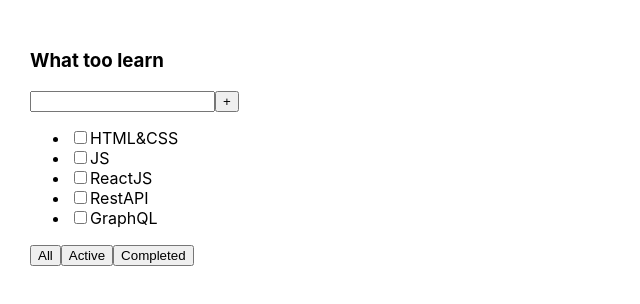
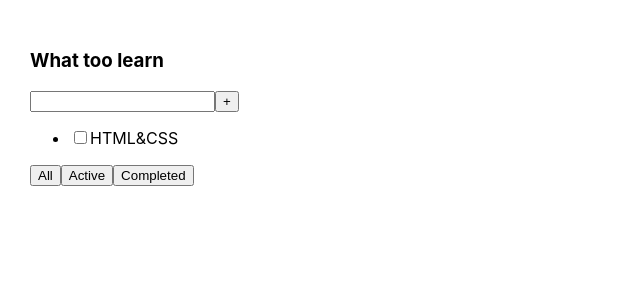
Before and after one commit to gogy9000/Mini-trello, a React (Create React App) app: page / in a window 1280 px wide. Shown: the top 304 px of the page, without its empty margins (0-640 px from the left). Built offline with nearby package versions, Linux system fonts and the light colour scheme.

Commit message:
use activeTask ButtonsBlock.tsx

```diff
--- a/src/ButtonsBlock.tsx
+++ b/src/ButtonsBlock.tsx
@@ -1,10 +1,21 @@
 import React from "react";
+import {getActiveTasksAC} from "./Redux/TaskBlokReducer";
 
-export const ButtonsBlock = (props: any) => {
+type ButtonsBlockType={
+    dispatch: (action:any) => void
+}
+
+export const ButtonsBlock = (props: ButtonsBlockType) => {
+
+    const onActiveTasks = () => {
+        props.dispatch(getActiveTasksAC())
+
+    }
+
     return (
         <div>
             <button>All</button>
-            <button>Active</button>
+            <button onClick={onActiveTasks}>Active</button>
             <button>Completed</button>
         </div>
     )
--- a/src/Input.tsx
+++ b/src/Input.tsx
@@ -16,7 +16,8 @@ export const Input = (props: InputPropsType) => {
 
     return (
         <div>
-            <input onChange={ChangeTextTaskTitle} value={props.state.newTaskTitle}/>
+            <input onChange={ChangeTextTaskTitle} value={props.newTaskTitle}/>
+
             <button onClick={addTask}>+</button>
         </div>
     )
--- a/src/Redux/TaskBlokReducer.ts
+++ b/src/Redux/TaskBlokReducer.ts
@@ -1,16 +1,12 @@
-
 import {StateType} from "../Types";
+import {type} from "os";
 
 const initialState: StateType = {
     tasks: [
-        {id: 0, title: 'HTML&CSS', isDone: false},
-        {id: 1, title: 'JS', isDone: false},
-        {id: 2, title: 'ReactJS', isDone: false},
-        {id: 3, title: 'RestAPI', isDone: false},
-        {id: 4, title: 'GraphQL', isDone: false},
+        {id: 1, title: 'HTML&CSS', isDone: false},
     ],
 
-    newTaskTitle: '' as string | number | readonly string[] | undefined
+    newTaskTitle: ''
 
 }
 
@@ -21,34 +17,47 @@ export let taskBlockReducer = (state: StateType = initialState, action: any) =>
             let newTask = {
                 id: Math.round(state.tasks.length * Math.random() * 1000000),
                 title: state.newTaskTitle,
-                isDone:false
+                isDone: false
             }
-            return {...state, tasks:[...state.tasks,newTask],newTaskTitle:''}
+            return {
+                ...state,
+                tasks: [...state.tasks, newTask], newTaskTitle: ''
+
+            }
 
 
         case 'CHANGE-TEXT-TASK-TITLE':
             return {...state, newTaskTitle: action.text}
 
         case 'CHECK-TASK':
-            return {...state,
-            tasks: state.tasks.map(task=> task.id===action.id?
-                !task.isDone?
-                    {...task, isDone:true}:{...task, isDone:false}:task)}
+            return {
+                ...state,
+                tasks: state.tasks.map(task => task.id === action.id ?
+                    task.isDone ?
+                        {...task, isDone: false} : {...task, isDone: true} : task)
+            }
+        case 'GET-ACTIVE-TASKS':
+            return {...state, tasks: state.tasks.filter(task => !task.isDone)}
 
-        default: return state
+        default:
+            return state
 
     }
 
 }
 
-type  addTaskACType={ type: typeof ADD_TASK }
-const ADD_TASK= 'ADD-TASK'
-export const addTaskAC = ():addTaskACType =>({type:ADD_TASK})
+type  addTaskACType = { type: typeof ADD_TASK }
+const ADD_TASK = 'ADD-TASK'
+export const addTaskAC = (): addTaskACType => ({type: ADD_TASK})
 
-type ChangeTextTaskTitleACType={ type: typeof CHANGE_TEXT_TASK_TITLE, text: string }
-const   CHANGE_TEXT_TASK_TITLE= 'CHANGE-TEXT-TASK-TITLE'
-export const ChangeTextTaskTitleAC = (text:string):ChangeTextTaskTitleACType =>({type: CHANGE_TEXT_TASK_TITLE, text})
+type ChangeTextTaskTitleACType = { type: typeof CHANGE_TEXT_TASK_TITLE, text: string }
+const CHANGE_TEXT_TASK_TITLE = 'CHANGE-TEXT-TASK-TITLE'
+export const ChangeTextTaskTitleAC = (text: string): ChangeTextTaskTitleACType => ({type: CHANGE_TEXT_TASK_TITLE, text})
 
-type checkTaskACType={type: typeof CHECK_TASK, id: number }
-const CHECK_TASK= 'CHECK-TASK'
-export const checkTaskAC=(id:number):checkTaskACType=>({type:CHECK_TASK,id})
+type checkTaskACType = { type: typeof CHECK_TASK, id: number }
+const CHECK_TASK = 'CHECK-TASK'
+export const checkTaskAC = (id: number): checkTaskACType => ({type: CHECK_TASK, id})
+
+type getActiveTasksACType = { type: typeof GET_ACTIVE_TASKS }
+const GET_ACTIVE_TASKS = 'GET-ACTIVE-TASKS'
+export const getActiveTasksAC = (): getActiveTasksACType => ({type: GET_ACTIVE_TASKS})
--- a/src/TaskBlock.tsx
+++ b/src/TaskBlock.tsx
@@ -3,7 +3,7 @@ import {Task1Type, TaskBlockType} from "./Types";
 import {checkTaskAC} from "./Redux/TaskBlokReducer";
 
 export const TaskBlock = (props: TaskBlockType) => {
-    console.log(props)
+
 
 
 
--- a/src/Todo.tsx
+++ b/src/Todo.tsx
@@ -5,11 +5,14 @@ import {ButtonsBlock} from "./ButtonsBlock";
 
 import {useDispatch, useSelector} from "react-redux";
 
+
+
+
 export const Todo = () => {
 
-    let state = useSelector((state: any) => state)
+    let state = useSelector((state: any) => state.stateTaskBlock)
     let dispatch = useDispatch()
-    console.log(state)
+
 
     return (
         <div className="App">
@@ -17,11 +20,14 @@ export const Todo = () => {
                 <h3>What too learn</h3>
 
                 <Input dispatch={dispatch}
-                       state={state}/>
+                       state={state}
+                       newTaskTitle={state.newTaskTitle}/>
 
-                <TaskBlock tasks={state.stateTaskBlock.tasks}
+                <TaskBlock tasks={state.tasks}
                            dispatch={dispatch}/>
-                <ButtonsBlock/>
+
+                <ButtonsBlock dispatch={dispatch}/>
+
             </div>
         </div>
     )
--- a/src/Types.ts
+++ b/src/Types.ts
@@ -26,4 +26,5 @@ export type TaskBlockType = {
 export type InputPropsType = {
     state: StateType
     dispatch: (action:any) => void
+    newTaskTitle: string | number | readonly string[] | undefined
 }
--- a/src/index.tsx
+++ b/src/index.tsx
@@ -6,29 +6,18 @@ import * as serviceWorker from './serviceWorker';
 import {Provider} from "react-redux";
 import {store} from "./Redux/ReduxStore";
 
- export let state={
-    taskArr1 : [
-        {id: 0, title: 'HTML&CSS', isDone: true},
-        {id: 1, title: 'JS', isDone: true},
-        {id: 2, title: 'ReactJS', isDone: true},
-        {id: 3, title: 'RestAPI', isDone: true},
-        {id: 4, title: 'GraphQL', isDone: true},
-    ],
-    taskArr2 : [
-        {id: 0, title: 'HTML&CSS', isDone: true},
-        {id: 1, title: 'JS', isDone: true},
-        {id: 2, title: 'ReactJS', isDone: true},
-        {id: 3, title: 'RestAPI', isDone: true},
-        {id: 4, title: 'GraphQL', isDone: true},
-    ]}
 
 
-ReactDOM.render(
-    <Provider store={store}>
-    <App />
-    </Provider>
+const rerenderApp=(store:any)=>{
+    ReactDOM.render(
+        <Provider store={store}>
+            <App />
+        </Provider>
 
-    , document.getElementById('root'));
+        , document.getElementById('root'));
+}
+
+rerenderApp(store)
 
 // If you want your app to work offline and load faster, you can change
 // unregister() to register() below. Note this comes with some pitfalls.
```
Also changed, not shown: 1 other file (tests, documents, lock files or other folders).
